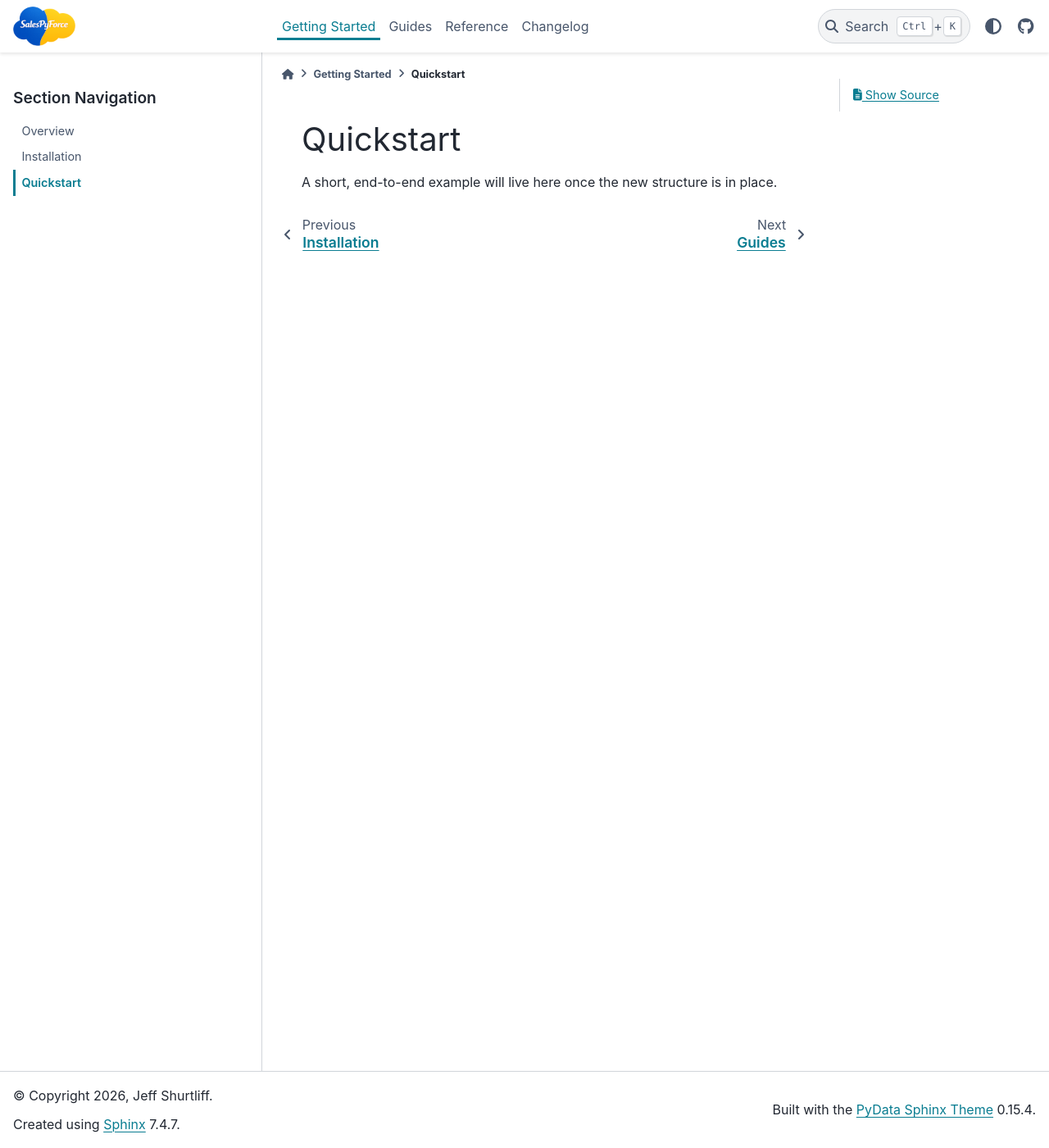
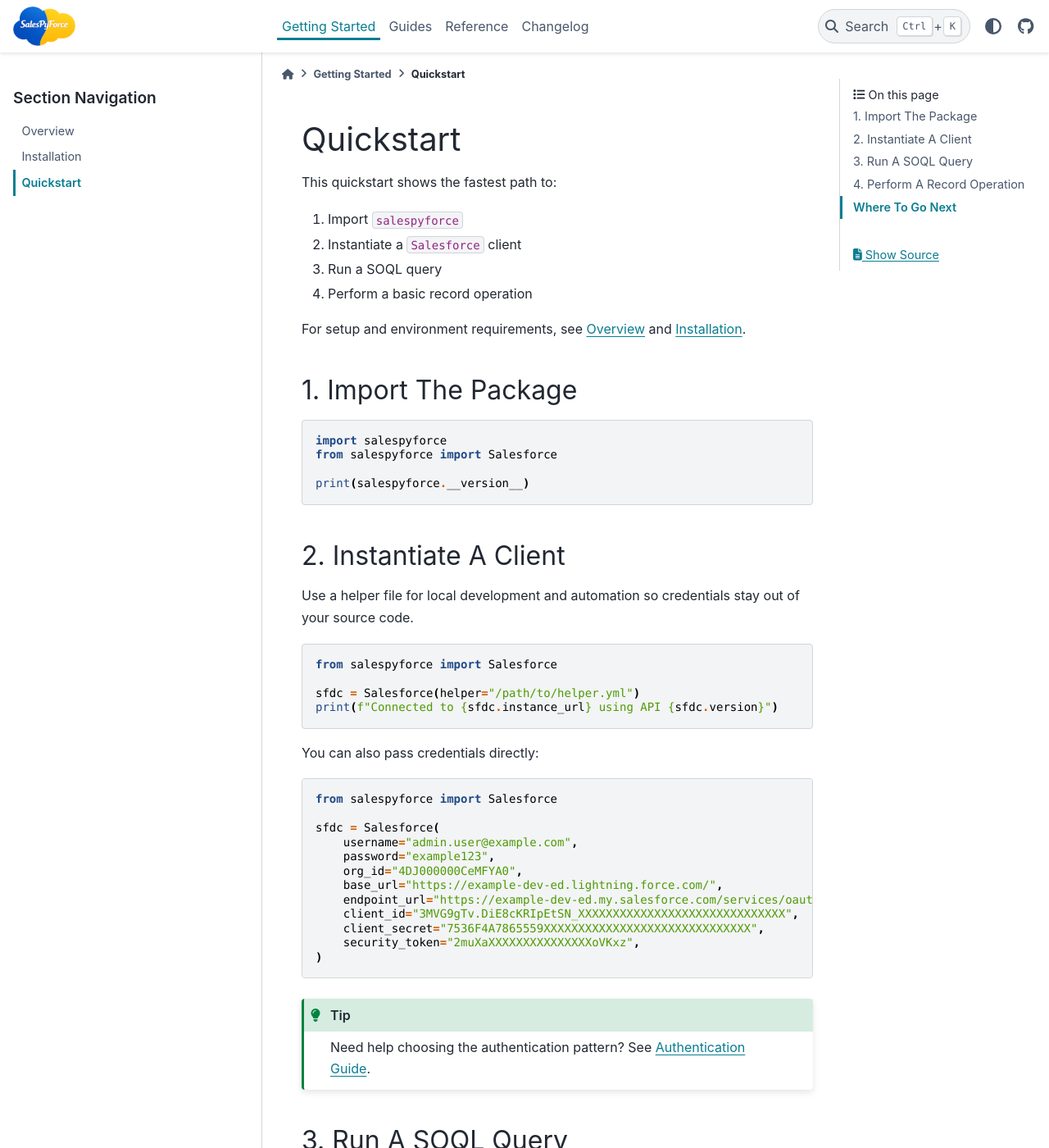
Before and after one commit to jeffshurtliff/salespyforce, a Sphinx documentation site: the page built from docs/getting-started/quickstart.md, in a window 1280 px wide and 1400 px high. Shown: the whole window at 82% size. Built offline with Sphinx 7.4.7 and the PyData theme 0.15.4, drawn with Linux system fonts in a browser that asks for light colours; some of the changed text lies outside the part shown.

Commit message:
Populated the quickstart.md document with content
refs #17

````diff
--- a/docs/getting-started/quickstart.md
+++ b/docs/getting-started/quickstart.md
@@ -1,3 +1,105 @@
 # Quickstart
 
-A short, end-to-end example will live here once the new structure is in place.
+This quickstart shows the fastest path to:
+
+1. Import `salespyforce`
+2. Instantiate a `Salesforce` client
+3. Run a SOQL query
+4. Perform a basic record operation
+
+For setup and environment requirements, see [Overview](overview.md) and
+[Installation](installation.md).
+
+## 1. Import The Package
+
+```python
+import salespyforce
+from salespyforce import Salesforce
+
+print(salespyforce.__version__)
+```
+
+## 2. Instantiate A Client
+
+Use a helper file for local development and automation so credentials stay out
+of your source code.
+
+```python
+from salespyforce import Salesforce
+
+sfdc = Salesforce(helper="/path/to/helper.yml")
+print(f"Connected to {sfdc.instance_url} using API {sfdc.version}")
+```
+
+You can also pass credentials directly:
+
+```python
+from salespyforce import Salesforce
+
+sfdc = Salesforce(
+    username="admin.user@example.com",
+    password="example123",
+    org_id="4DJ000000CeMFYA0",
+    base_url="https://example-dev-ed.lightning.force.com/",
+    endpoint_url="https://example-dev-ed.my.salesforce.com/services/oauth2/token",
+    client_id="3MVG9gTv.DiE8cKRIpEtSN_XXXXXXXXXXXXXXXXXXXXXXXXXXXXXX",
+    client_secret="7536F4A7865559XXXXXXXXXXXXXXXXXXXXXXXXXXXXXX",
+    security_token="2muXaXXXXXXXXXXXXXXXoVKxz",
+)
+```
+
+:::{tip}
+Need help choosing the authentication pattern? See
+[Authentication Guide](../guides/authentication.md).
+:::
+
+## 3. Run A SOQL Query
+
+Use `soql_query()` to fetch records from Salesforce:
+
+```python
+query = """
+SELECT Id, Name
+FROM Account
+ORDER BY LastModifiedDate DESC
+LIMIT 5
+"""
+
+result = sfdc.soql_query(query)
+
+print(f"Total rows returned: {result['totalSize']}")
+for row in result.get("records", []):
+    print(row["Id"], row.get("Name"))
+```
+
+## 4. Perform A Record Operation
+
+Create a record with `create_sobject_record()`:
+
+```python
+payload = {"Name": "Acme - Quickstart Demo"}
+create_result = sfdc.create_sobject_record("Account", payload)
+
+if create_result.get("success"):
+    account_id = create_result["id"]
+    print(f"Created Account: {account_id}")
+```
+
+Optionally update the same record:
+
+```python
+update_payload = {"Description": "Updated by salespyforce quickstart"}
+sfdc.update_sobject_record("Account", account_id, update_payload)
+print("Account updated.")
+```
+
+## Where To Go Next
+
+- Authentication details and helper-file formats:
+  [Authentication Guide](../guides/authentication.md)
+- Query patterns and additional examples:
+  [Querying Guide](../guides/querying.md)
+- API errors, exceptions, and diagnostics:
+  [Error Handling Guide](../guides/error-handling.md)
+- Client and method reference:
+  [Client API Reference](../reference/client.rst)
````
